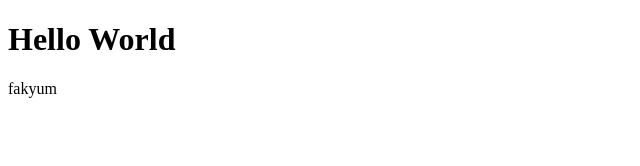
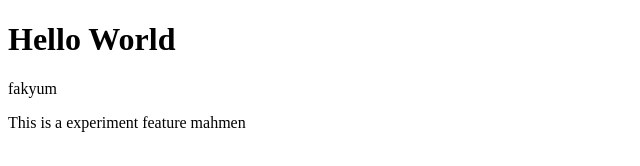
Before and after one commit to E1mar-cay/new-repository, a plain HTML site: page index.html in a window 1280 px wide. Shown: the whole page, without its empty margins (0-640 px from the left). Drawn offline with Linux system fonts and the light colour scheme.

Commit message:
add feature p tag in index.html

```diff
--- a/index.html
+++ b/index.html
@@ -8,5 +8,6 @@
 <body>
     <h1>Hello World</h1>
     <p>fakyum</p>
+    <p>This is a experiment feature mahmen</p>
 </body>
 </html>
```
